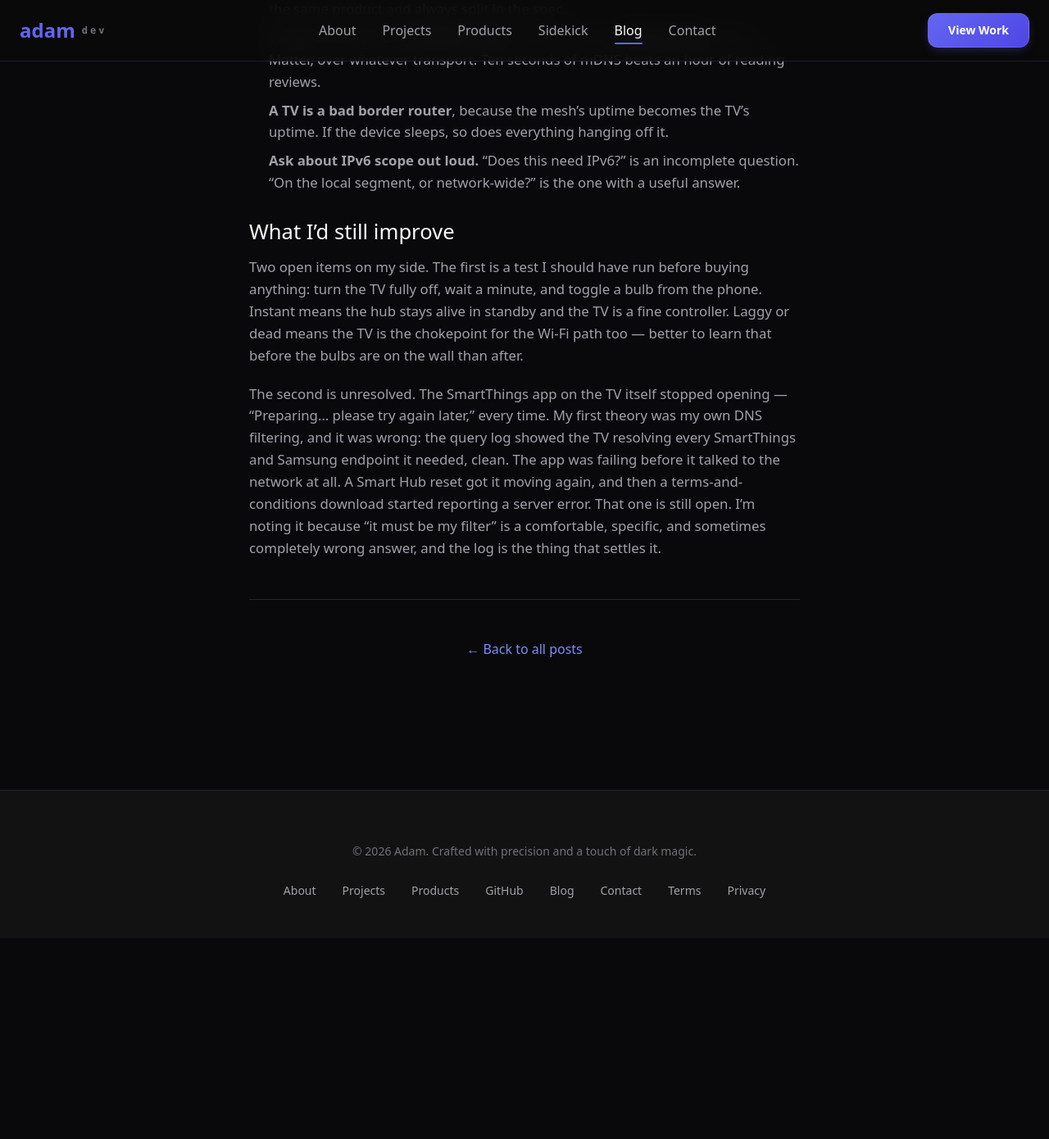
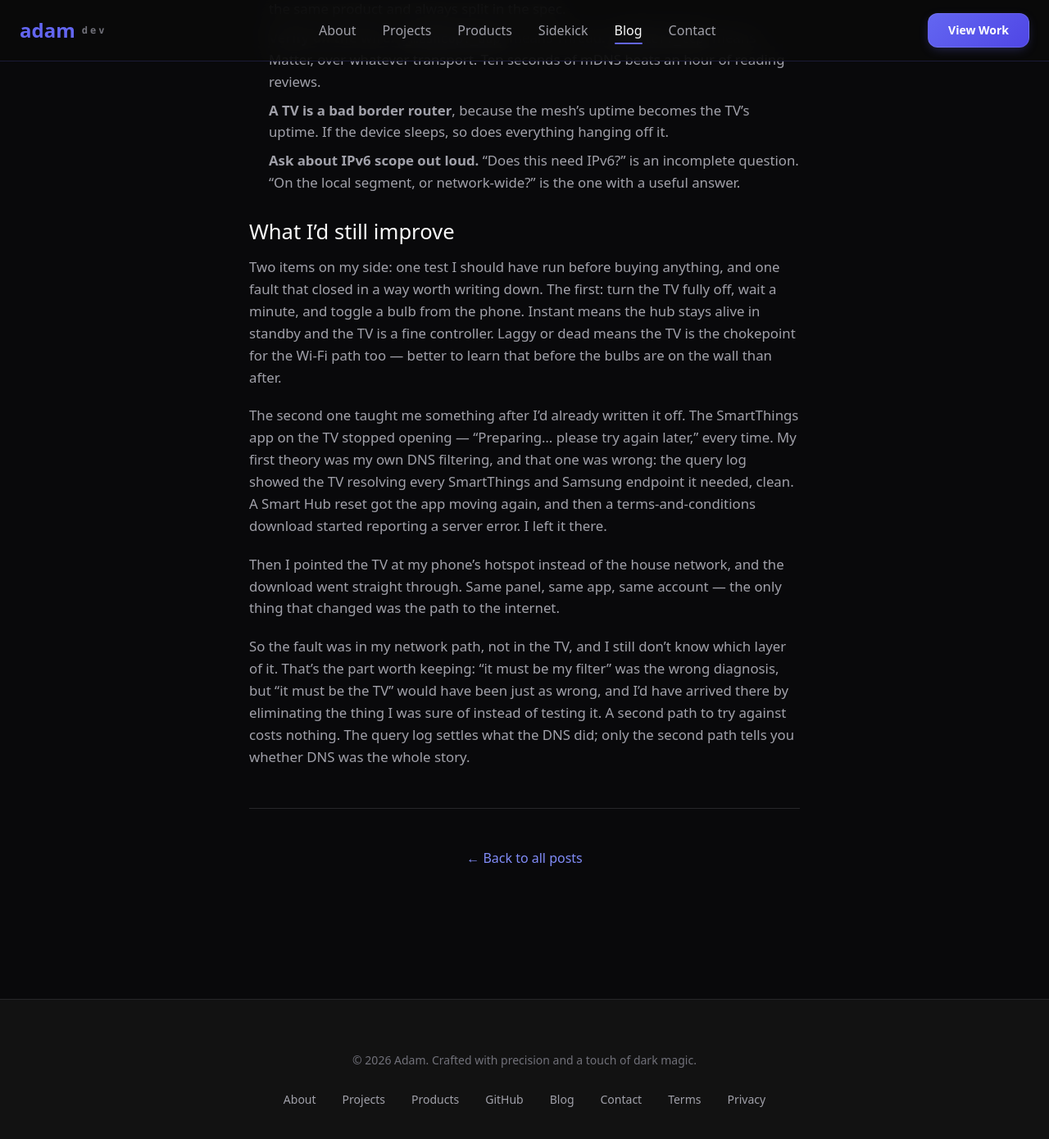
Before and after one commit to slashadams/Dev-Adam.com, a Jekyll site: the page built from _posts/2026-12-20-matter-hub-is-not-a-thread-hub.md, in a window 1280 px wide and 1400 px high, scrolled down 3523 px. Shown: the top 1390 px of the window at 82% size. Built offline with Jekyll 4.4.1, drawn with Linux system fonts in a browser that asks for light colours; nearby versions of some CDN libraries; before the commit the page ends 4668 px from its top, so only the background shows below that.

Commit message:
post(matter-hub): Smart Hub T&C fault was the home network path, not the TV

```diff
--- a/_posts/2026-12-20-matter-hub-is-not-a-thread-hub.md
+++ b/_posts/2026-12-20-matter-hub-is-not-a-thread-hub.md
@@ -83,6 +83,10 @@ The trade is real and worth naming: those bulbs are on my main LAN, not an isola
 
 ## What I'd still improve
 
-Two open items on my side. The first is a test I should have run before buying anything: turn the TV fully off, wait a minute, and toggle a bulb from the phone. Instant means the hub stays alive in standby and the TV is a fine controller. Laggy or dead means the TV is the chokepoint for the Wi-Fi path too — better to learn that before the bulbs are on the wall than after.
+Two items on my side: one test I should have run before buying anything, and one fault that closed in a way worth writing down. The first: turn the TV fully off, wait a minute, and toggle a bulb from the phone. Instant means the hub stays alive in standby and the TV is a fine controller. Laggy or dead means the TV is the chokepoint for the Wi-Fi path too — better to learn that before the bulbs are on the wall than after.
 
-The second is unresolved. The SmartThings app on the TV itself stopped opening — "Preparing… please try again later," every time. My first theory was my own DNS filtering, and it was wrong: the query log showed the TV resolving every SmartThings and Samsung endpoint it needed, clean. The app was failing before it talked to the network at all. A Smart Hub reset got it moving again, and then a terms-and-conditions download started reporting a server error. That one is still open. I'm noting it because "it must be my filter" is a comfortable, specific, and sometimes completely wrong answer, and the log is the thing that settles it.
+The second one taught me something after I'd already written it off. The SmartThings app on the TV stopped opening — "Preparing… please try again later," every time. My first theory was my own DNS filtering, and that one was wrong: the query log showed the TV resolving every SmartThings and Samsung endpoint it needed, clean. A Smart Hub reset got the app moving again, and then a terms-and-conditions download started reporting a server error. I left it there.
+
+Then I pointed the TV at my phone's hotspot instead of the house network, and the download went straight through. Same panel, same app, same account — the only thing that changed was the path to the internet.
+
+So the fault was in my network path, not in the TV, and I still don't know which layer of it. That's the part worth keeping: "it must be my filter" was the wrong diagnosis, but "it must be the TV" would have been just as wrong, and I'd have arrived there by eliminating the thing I was sure of instead of testing it. A second path to try against costs nothing. The query log settles what the DNS did; only the second path tells you whether DNS was the whole story.
```
